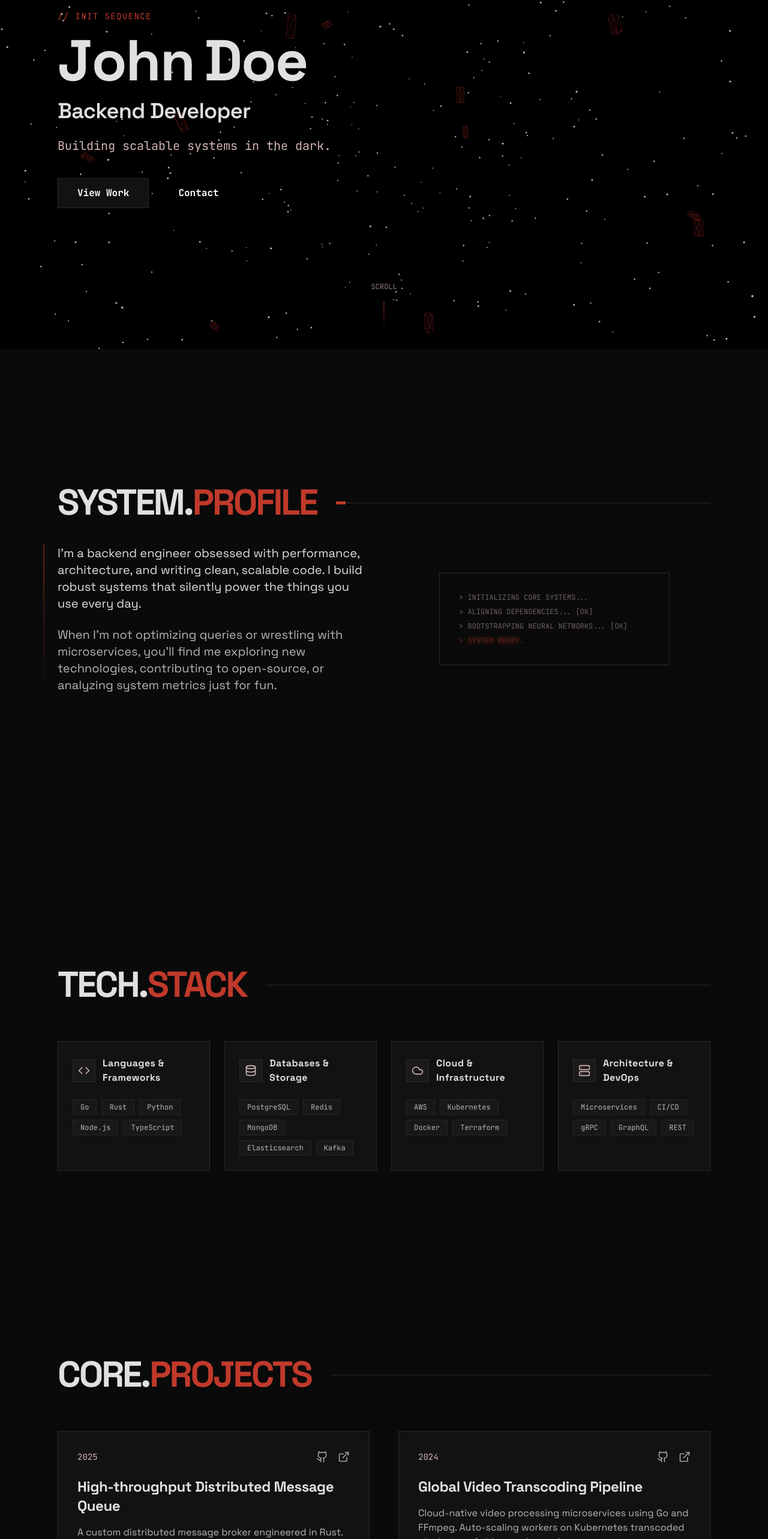
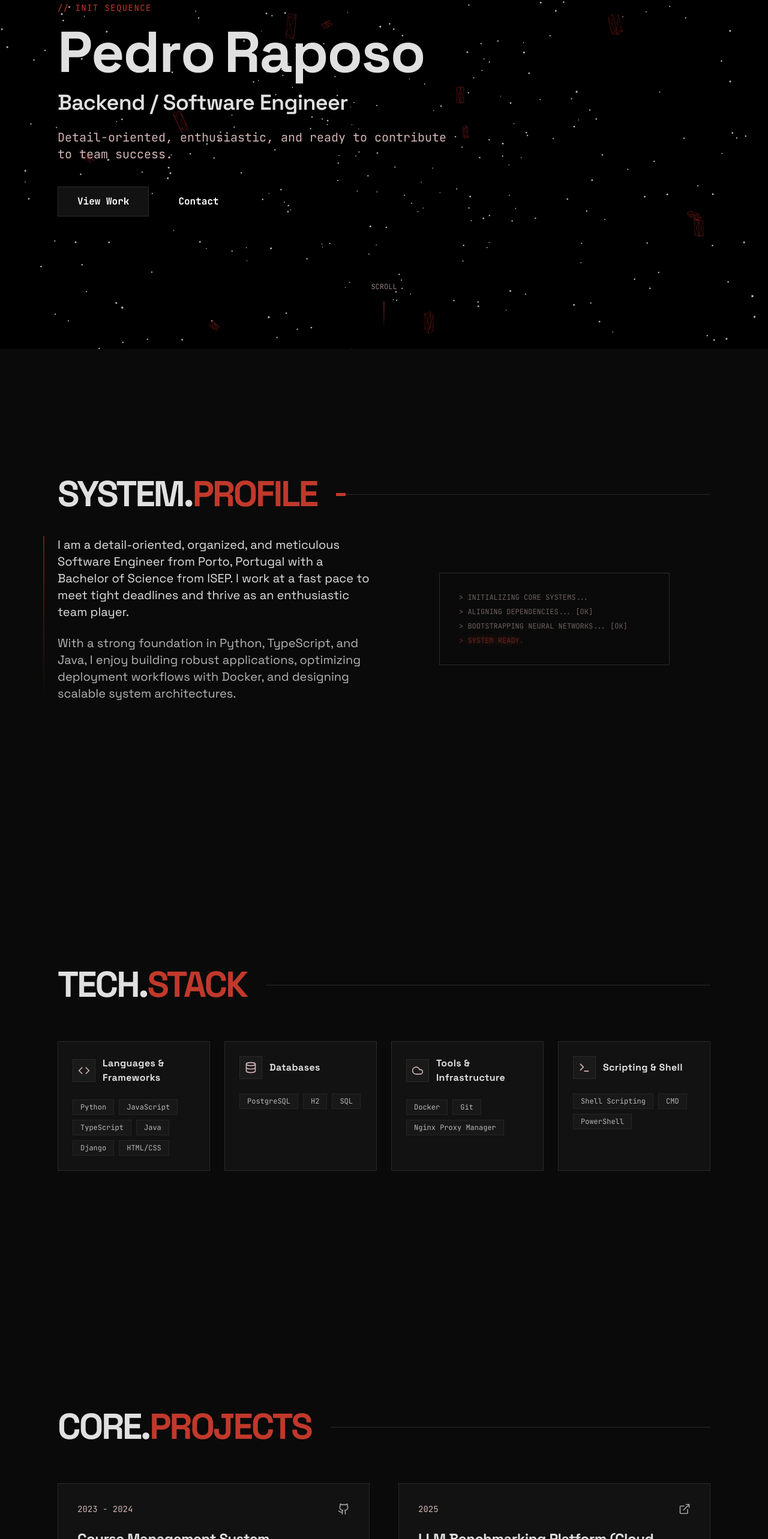
Before and after one commit to PedroRaposo02/PedroRaposo02.github.io, a Next.js app: page / in a window 1280 px wide. Shown: the part 218-2784 px from the top of the page at 60% size. Built offline with nearby package versions, Linux system fonts and the light colour scheme.

Commit message:
Personalized for me

```diff
--- a/package.json
+++ b/package.json
@@ -14,6 +14,7 @@
     "framer-motion": "^12.34.3",
     "lucide-react": "^0.575.0",
     "next": "16.1.6",
+    "pdf-parse": "^2.4.5",
     "react": "19.2.3",
     "react-dom": "19.2.3",
     "three": "^0.183.1"
--- a/src/data/about.ts
+++ b/src/data/about.ts
@@ -1,6 +1,6 @@
 export const aboutData = {
   paragraph1:
-    "I'm a backend engineer obsessed with performance, architecture, and writing clean, scalable code. I build robust systems that silently power the things you use every day.",
+    "I am a detail-oriented, organized, and meticulous Software Engineer from Porto, Portugal with a Bachelor of Science from ISEP. I work at a fast pace to meet tight deadlines and thrive as an enthusiastic team player.",
   paragraph2:
-    "When I'm not optimizing queries or wrestling with microservices, you'll find me exploring new technologies, contributing to open-source, or analyzing system metrics just for fun.",
+    "With a strong foundation in Python, TypeScript, and Java, I enjoy building robust applications, optimizing deployment workflows with Docker, and designing scalable system architectures.",
 };
--- a/src/data/config.ts
+++ b/src/data/config.ts
@@ -1,8 +1,8 @@
 export const config = {
-  name: "John Doe",
-  role: "Backend Developer",
-  tagline: "Building scalable systems in the dark.",
-  email: "hello@example.com",
+  name: "Pedro Raposo",
+  role: "Backend / Software Engineer",
+  tagline: "Detail-oriented, enthusiastic, and ready to contribute to team success.",
+  email: "peraposo@hotmail.com",
   github: "https://github.com/",
   linkedin: "https://linkedin.com/",
 };
--- a/src/data/experience.ts
+++ b/src/data/experience.ts
@@ -1,33 +1,33 @@
 export const experienceData = [
   {
     id: "exp-1",
-    role: "Senior Backend Engineer",
-    company: "Acme Corp",
-    dateRange: "2022 - Present",
+    role: "Freelance Backend Developer",
+    company: "Cloud Mercato",
+    dateRange: "Apr 2025 - May 2025",
     highlights: [
-      "Architected a scalable event-driven microservices ecosystem handling 50k+ requests per second.",
-      "Reduced cloud infrastructure costs by 40% through container optimization and query tuning.",
-      "Mentored junior engineers and established robust CI/CD pipelines.",
+      "Developed a benchmarking web platform for evaluating and comparing LLM models performance.",
+      "Built and containerized the Django backend using Docker, optimizing deployment workflows.",
+      "Configured Nginx Proxy Manager for reverse proxying, SSL, and production-ready routing.",
     ],
   },
   {
     id: "exp-2",
-    role: "Backend Engineer",
-    company: "Globex Corporation",
-    dateRange: "2019 - 2022",
+    role: "President & Founder",
+    company: "Associação de Pauliteiros Académicos do Porto",
+    dateRange: "Nov 2024 - Present",
     highlights: [
-      "Built resilient REST APIs using Node.js and monolithic legacy migrations into Go.",
-      "Implemented a sharded PostgreSQL database resulting in 5x faster read queries.",
+      "Founded and lead a university cultural association promoting traditional Portuguese dance.",
+      "Organized performances, events, and managed digital outreach (YouTube).",
+      "Coordinated a team of members, managing scheduling and event partnerships.",
     ],
   },
   {
-    id: "exp-3",
-    role: "Software Developer",
-    company: "Initech",
-    dateRange: "2017 - 2019",
+    id: "edu-1",
+    role: "BSc in Software Engineering",
+    company: "Instituto Superior de Engenharia do Porto (ISEP)",
+    dateRange: "Sep 2020 - Mar 2025",
     highlights: [
-      "Maintained core legacy infrastructure and internal tooling.",
-      "Integrated third-party payment gateways with zero downtime.",
+      "Completed degree with strong focus on software architecture, algorithms, and modular design patterns.",
     ],
   },
 ];
--- a/src/data/projects.ts
+++ b/src/data/projects.ts
@@ -1,32 +1,22 @@
 export const projectsData = [
   {
     id: "project-1",
-    title: "High-throughput Distributed Message Queue",
+    title: "Course Management System",
     description:
-      "A custom distributed message broker engineered in Rust. Capable of handling millions of messages per second with fault tolerance, leader election, and persistent storage.",
-    tech: ["Rust", "Raft Consensus", "gRPC", "RocksDB"],
+      "A full-featured system to manage courses, student enrollments, teacher assignments, and exam scheduling using Object-Oriented Programming (OOP) principles. Incorporates ANTLR4 parsers for data validation.",
+    tech: ["Java", "ANTLR4", "H2 Database"],
     githubUrl: "https://github.com/",
-    liveUrl: "https://example.com",
-    year: "2025",
+    liveUrl: "",
+    year: "2023 - 2024",
   },
   {
     id: "project-2",
-    title: "Global Video Transcoding Pipeline",
+    title: "LLM Benchmarking Platform (Cloud Mercato)",
     description:
-      "Cloud-native video processing microservices using Go and FFmpeg. Auto-scaling workers on Kubernetes transcoded gigabytes of video on demand.",
-    tech: ["Go", "Kubernetes", "AWS S3", "FFmpeg", "RabbitMQ"],
-    githubUrl: "https://github.com/",
-    liveUrl: "https://example.com",
-    year: "2024",
-  },
-  {
-    id: "project-3",
-    title: "Identity & Access Control Server",
-    description:
-      "Centralized OAuth2 and OIDC compliant authentication server. Features advanced rate limiting, token rotation, and anomaly detection.",
-    tech: ["Node.js", "Redis", "PostgreSQL", "JWT"],
-    githubUrl: "https://github.com/",
-    liveUrl: "",
-    year: "2023",
+      "A benchmarking web platform for evaluating and comparing Large Language Models across different configurations. Containerized with Docker and served behind Nginx Proxy Manager.",
+    tech: ["Python", "Django", "PostgreSQL", "Docker", "Nginx"],
+    githubUrl: "",
+    liveUrl: "https://cloud-mercato.com/",
+    year: "2025",
   },
 ];
--- a/src/data/skills.ts
+++ b/src/data/skills.ts
@@ -4,21 +4,21 @@
   {
     category: "Languages & Frameworks",
     icon: Code,
-    items: ["Go", "Rust", "Python", "Node.js", "TypeScript"],
+    items: ["Python", "JavaScript", "TypeScript", "Java", "Django", "HTML/CSS"],
   },
   {
-    category: "Databases & Storage",
+    category: "Databases",
     icon: Database,
-    items: ["PostgreSQL", "Redis", "MongoDB", "Elasticsearch", "Kafka"],
+    items: ["PostgreSQL", "H2", "SQL"],
   },
   {
-    category: "Cloud & Infrastructure",
+    category: "Tools & Infrastructure",
     icon: Cloud,
-    items: ["AWS", "Kubernetes", "Docker", "Terraform"],
+    items: ["Docker", "Git", "Nginx Proxy Manager"],
   },
   {
-    category: "Architecture & DevOps",
-    icon: Server,
-    items: ["Microservices", "CI/CD", "gRPC", "GraphQL", "REST"],
+    category: "Scripting & Shell",
+    icon: Terminal,
+    items: ["Shell Scripting", "CMD", "PowerShell"],
   },
 ];
```
Also changed, not shown: 2 other files (tests, documents, lock files or other folders).
